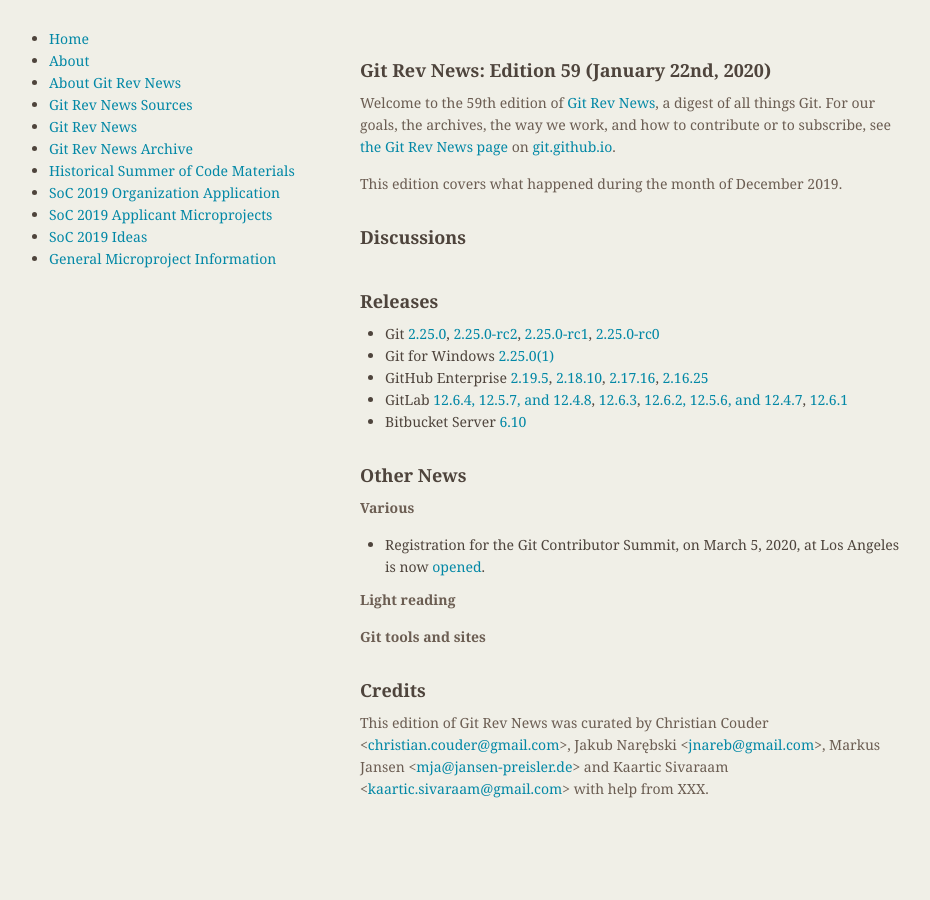
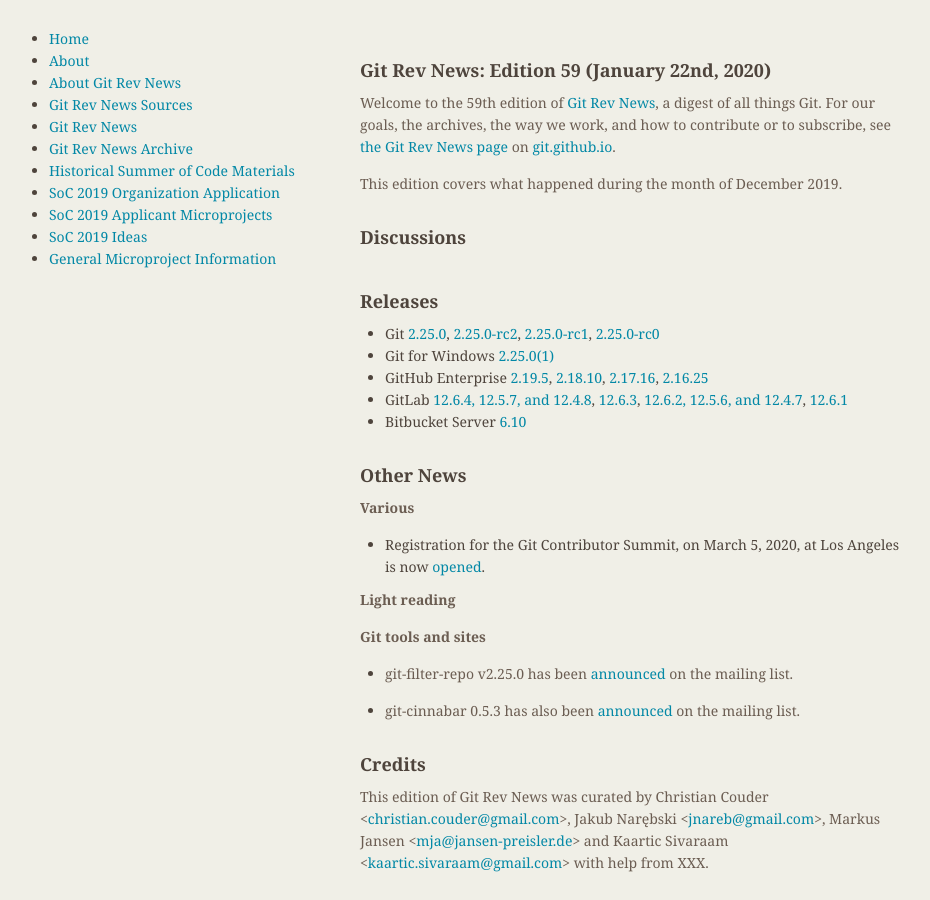
Before and after one commit to git/git.github.io, a Jekyll site: the page built from rev_news/drafts/edition-59.md, in a window 1280 px wide. Shown: the whole page, without its empty margins (174-1104 px from the left). Built offline with Jekyll 4.4.1, drawn with Linux system fonts in a browser that asks for light colours.

Commit message:
rn-59: add tools announces

```diff
--- a/rev_news/drafts/edition-59.md
+++ b/rev_news/drafts/edition-59.md
@@ -62,6 +62,11 @@
 
 __Git tools and sites__
 
+* git-filter-repo v2.25.0 has been [announced](https://public-inbox.org/git/CABPp-BFP38okGPTmyUJ-vVqq4=T0CypuyD05e6ArEfwhq2mdpg@mail.gmail.com/)
+  on the mailing list.
+
+* git-cinnabar 0.5.3 has also been [announced](https://public-inbox.org/git/20200118024728.4dugot7nmj3tdkhx@glandium.org/)
+  on the mailing list.
 
 ## Credits
 
```
